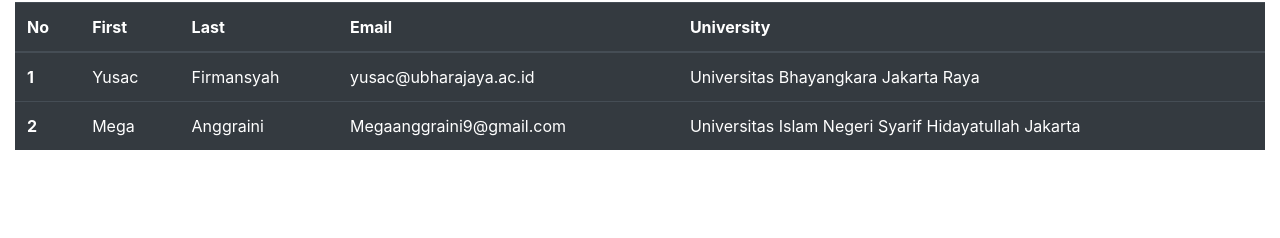
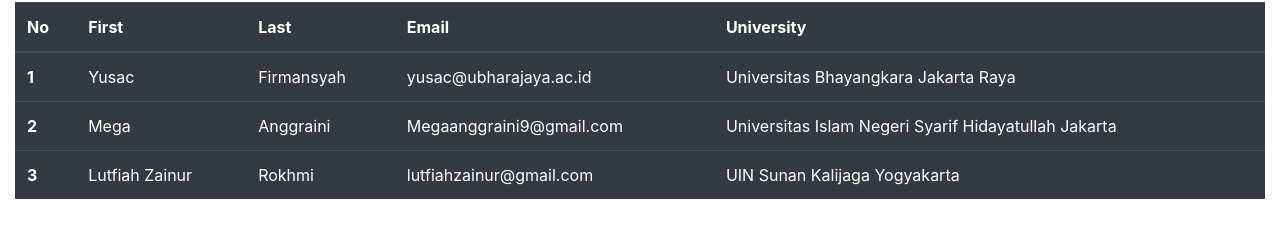
Before and after one commit to wiwafi/the_magang, a plain HTML site: page index.html in a window 1280 px wide. Shown: the part 110-348 px from the top of the page. Drawn offline with nearby package versions, Linux system fonts and the light colour scheme.

Commit message:
menambah daftar peserta magang lutfiah

```diff
--- a/index.html
+++ b/index.html
@@ -76,6 +76,13 @@
             <td>Megaanggraini9@gmail.com</td>
             <td>Universitas Islam Negeri Syarif Hidayatullah Jakarta</td>
           </tr>
+          <tr>
+            <th scope="row">3</th>
+            <td>Lutfiah Zainur</td>
+            <td>Rokhmi</td>
+            <td>lutfiahzainur@gmail.com</td>
+            <td>UIN Sunan Kalijaga Yogyakarta</td>
+          </tr>
         </tbody>
       </table>
     </div>
```
